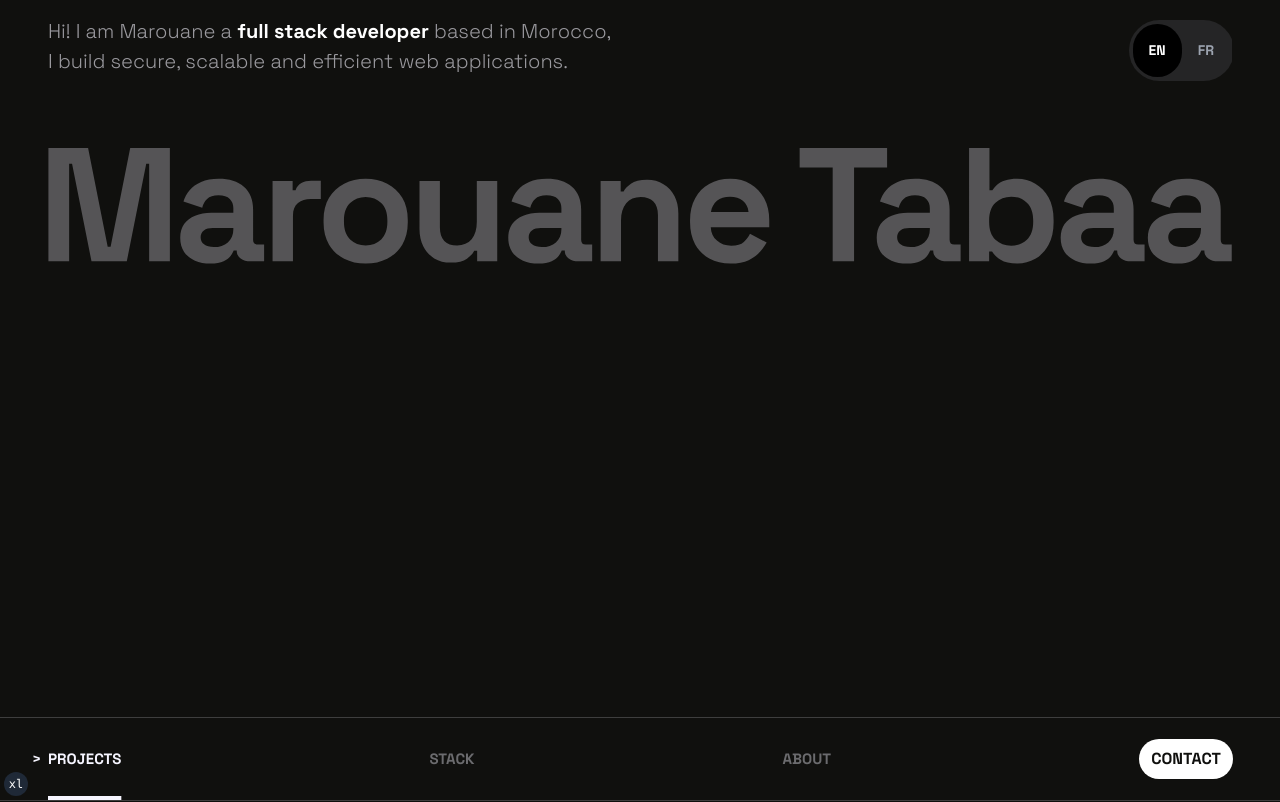
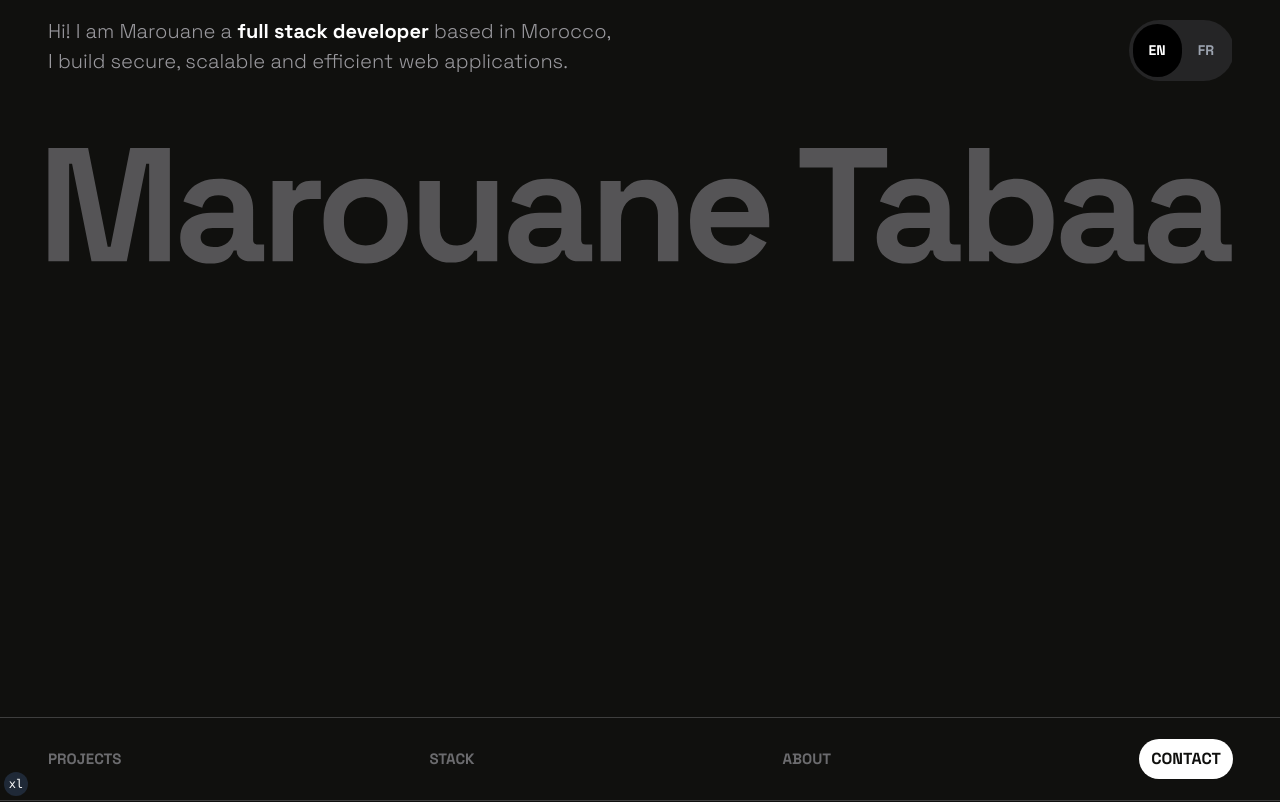
Before and after one commit to Marouane666/Portfolio-v2, a Next.js app: page / in a window 1280 px wide. Shown: the top 802 px of the page. Built offline with nearby package versions, Linux system fonts and the light colour scheme.

Commit message:
state of navbar while the user out of project

```diff
--- a/app/page.tsx
+++ b/app/page.tsx
@@ -23,7 +23,10 @@ export default function Home() {
 
   return (
     <main className="w-full h-full bg-[#10100E] ">
-      <Hero />
+      <section id="hero">
+        <Hero />
+      </section>
+
       <Navbar />
 
       <section
--- a/components/Navbar.tsx
+++ b/components/Navbar.tsx
@@ -6,17 +6,25 @@ export function Navbar() {
   const [manuallyHovered, setManuallyHovered] = useState<string | null>(null);
 
   useEffect(() => {
-    const sections = ['projects', 'stack', 'about'];
+    const sections = ['hero', 'projects', 'stack', 'about'];
     const observers: IntersectionObserver[] = [];
 
     sections.forEach(sectionId => {
-      const section = document.querySelector(`[data-section="${sectionId}"]`);
+      const section = document.querySelector(
+        sectionId === 'hero'
+          ? `#${sectionId}`
+          : `[data-section="${sectionId}"]`
+      );
       if (!section) return;
 
       const observer = new IntersectionObserver(
         ([entry]) => {
           if (entry.isIntersecting) {
-            setActiveSection(sectionId);
+            if (sectionId === 'hero') {
+              setActiveSection(null);
+            } else {
+              setActiveSection(sectionId);
+            }
           }
         },
         {
```
